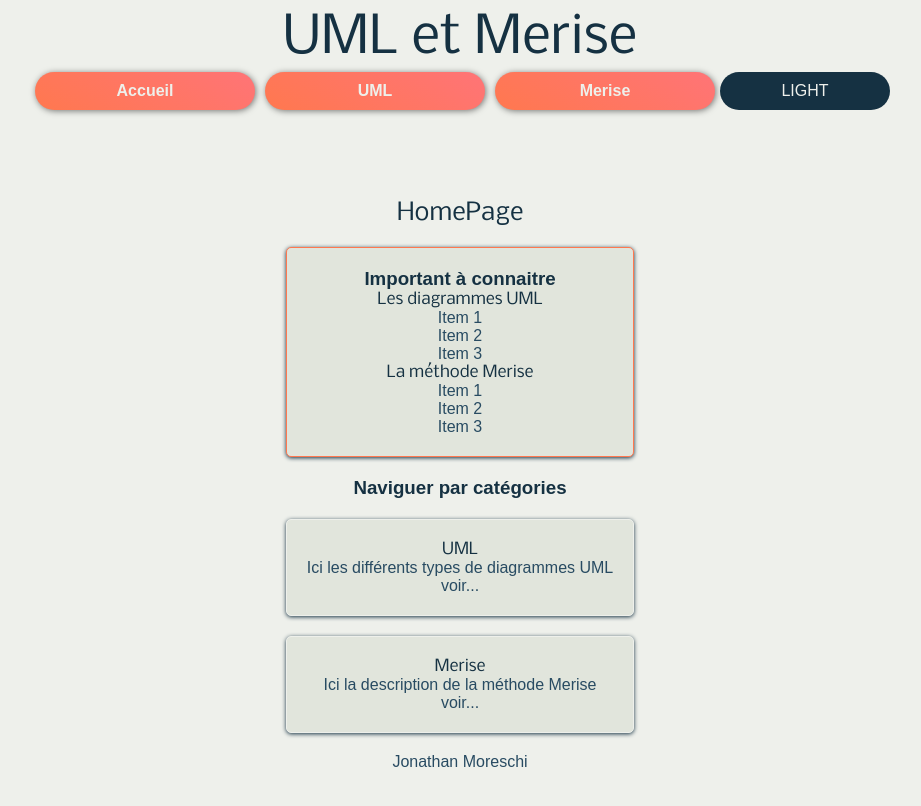
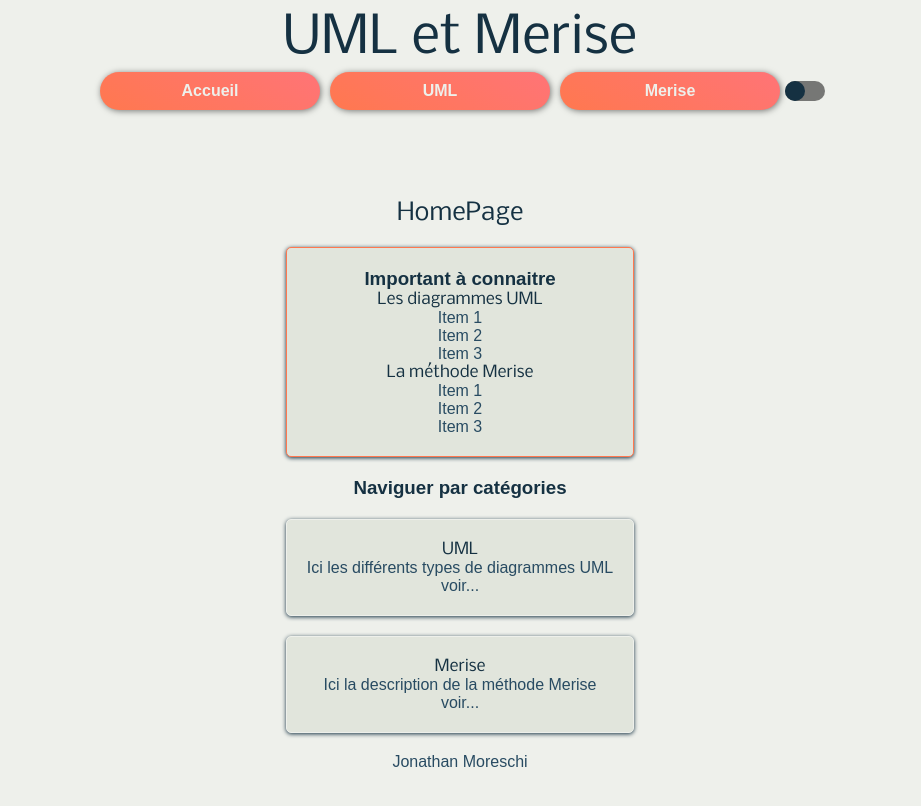
Before and after one commit to 2023-cda-alt-devops-p4/catalog-jm, a Next.js app: page / in a window 1280 px wide. Shown: the top 806 px of the page, without its empty margins (180-1101 px from the left). Built offline with nearby package versions, Linux system fonts and the light colour scheme; a web font is replaced by a local one.

Commit message:
Feat: Sidebar styling
Create style rules for the sidebar menu, with responsive design

```diff
--- a/app/components/Navbar.js
+++ b/app/components/Navbar.js
@@ -8,9 +8,9 @@ const nobile = Nobile({
   subsets: ['latin'],
   weight: '400',
 })
-const Navbar = ({ darkTheme, setDarkTheme }) => {
+const Navbar = ({ setDarkTheme }) => {
   const [stylesNav, setStylesNav] = useState([])
-  const [toggle, setToggle] = useState(false)
+  const [toggle, setToggle] = useState(true)
 
   useEffect(() => {
     if (toggle) {
@@ -23,14 +23,16 @@ const Navbar = ({ darkTheme, setDarkTheme }) => {
   return (
     <nav className={styles.navbar}>
       <h1 className={[nobile.className, styles.mainTitle].join(' ')}>UML et Merise</h1>
-      <div  className={stylesNav.join(' ')}>
-      <div onClick={() => setToggle(prev => !prev)} className={styles.toggleButton}></div>
+      <div className={stylesNav.join(' ')}>
+        <div onClick={() => setToggle(prev => !prev)} className={styles.toggleButton}></div>
         <ul className={styles.linkList}>
-          <li className={styles.listElement}><Link href="/" className={styles.navLink}>Accueil</Link></li>
-          <li className={styles.listElement}><Link href="/uml" className={styles.navLink}>UML</Link></li>
-          <li className={styles.listElement}><Link href="/merise" className={styles.navLink}>Merise</Link></li>
-          <li className={[styles.themeToggle].join(' ')}>
-            <p  className={styles.toggleText} onClick={setDarkTheme}>{darkTheme}</p>
+          <Link href="/" className={styles.navLink}><li className={styles.listElement}>Accueil</li></Link>
+          <Link href="/uml" className={styles.navLink}><li className={styles.listElement}>UML</li></Link>
+          <Link href="/merise" className={styles.navLink}><li className={styles.listElement}>Merise</li></Link>
+          <li>
+            <div className={styles.toggleSlide} onClick={setDarkTheme}>
+              <div className={[styles.themeToggle].join(' ')}></div>
+            </div>
           </li>
         </ul>
       </div>
--- a/app/navbar.module.scss
+++ b/app/navbar.module.scss
@@ -5,15 +5,16 @@
   display: flex;
   flex-direction: column;
   padding: 20px;
+
   .mainTitle {
     margin-top: 10px;
     font-size: 2.5em;
   }
 
   .linkContainer {
-    position: absolute;
+    position: fixed;
     left: 0;
-    top:50px;
+    top: 50px;
     width: 80vw;
     padding: 20px;
     border-bottom: 1px solid rgba($color: #000000, $alpha: 0.5);
@@ -24,69 +25,84 @@
     flex-direction: row;
     justify-content: center;
     align-items: center;
-    .linkList{
+
+    .linkList {
       display: flex;
       flex-direction: column;
       justify-content: center;
       align-items: center;
-      .listElement {
+
+      .navLink {
         padding: 10px;
         margin: 5px;
-      width : 200px;
+        width: 200px;
         border-radius: 30px;
         filter: drop-shadow(1px 1px 3px rgba($color: #000000, $alpha: 0.5));
         background: linear-gradient(30deg, variables.$accent-color-primary, variables.$accent-color-secondary);
+
         &:hover {
           background: linear-gradient(30deg, variables.$accent-color-secondary, variables.$accent-color-primary);
 
         }
-      .navLink {
+
+        .listElement {
           text-decoration: none;
           color: variables.$content-color-dark;
           font-weight: bold;
         }
-    }}
-    .themeToggle {
-      background-color: variables.$background-color-dark;
-      padding: 10px;
-      margin: auto;
-      width : 150px;
-      border-radius: 30px;
-      .toggleText {
-        color: variables.$content-color-dark;
-        text-transform: uppercase;
       }
     }
+    .toggleSlide {
+      position: relative;
+      width: 40px;
+      height: 20px;
+      border-radius: 10px;
+      background-color: rgba($color: #000000, $alpha: 0.5);
+      cursor: pointer;
+      .themeToggle {
+        position: absolute;
+        left: 0;
+        background-color: variables.$background-color-dark;
+        width: 20px;
+        height: 20px;
+        border-radius: 50%;
+        transition: left 0.2s;
+      }
+    }
+
     .toggleButton {
-      width : 30px;
+      width: 30px;
       height: 30px;
       position: absolute;
-      top:0;
+      top: 0;
       right: -30px;
       background-color: rgba($color: #000000, $alpha: 0.5);
       border-radius: 0 5px 5px 0;
     }
   }
+
   .isHidden {
     transform: translateX(-100%);
   }
 }
 
-[data-theme-ui='dark']{
+[data-theme-ui='dark'] {
   .navbar {
     .linkContainer {
       background-color: variables.$background-color-dark;
+
+      .navLink {
         .listElement {
-      .navLink {
           color: variables.$content-color-dark;
         }
       }
+      .toggleSlide {
         .themeToggle {
+          left: 20px;
           background-color: variables.$background-color;
-      .toggleText {
-        color: variables.$content-color;
         }
       }
+
       .toggleButton {
         background-color: rgba($color: #000000, $alpha: 0.5);
       }
@@ -100,6 +116,7 @@
     display: flex;
     flex-direction: column;
     padding: 0;
+
     .mainTitle {
       font-size: 3.2em;
     }
@@ -111,20 +128,24 @@
       border-bottom: unset;
       background-color: variables.$background-color;
       flex-direction: row;
-      .linkList{
+
+      .linkList {
         flex-direction: row;
+
+        .navLink {
           .listElement {
-          .navLink {
             text-decoration: none;
             color: variables.$content-color-dark;
             font-weight: bold;
           }
         }
       }
+
       .toggleButton {
         display: none;
       }
     }
+
     .isHidden {
       transform: translateX(0);
     }
```
Also changed, not shown: app/components/Sidebar.js (+22 -8 lines), app/diagram.module.scss (added, +137 -0 lines), 1 other file (tests, documents, lock files or other folders). Lines whose indentation alone changed are shown as unchanged.
